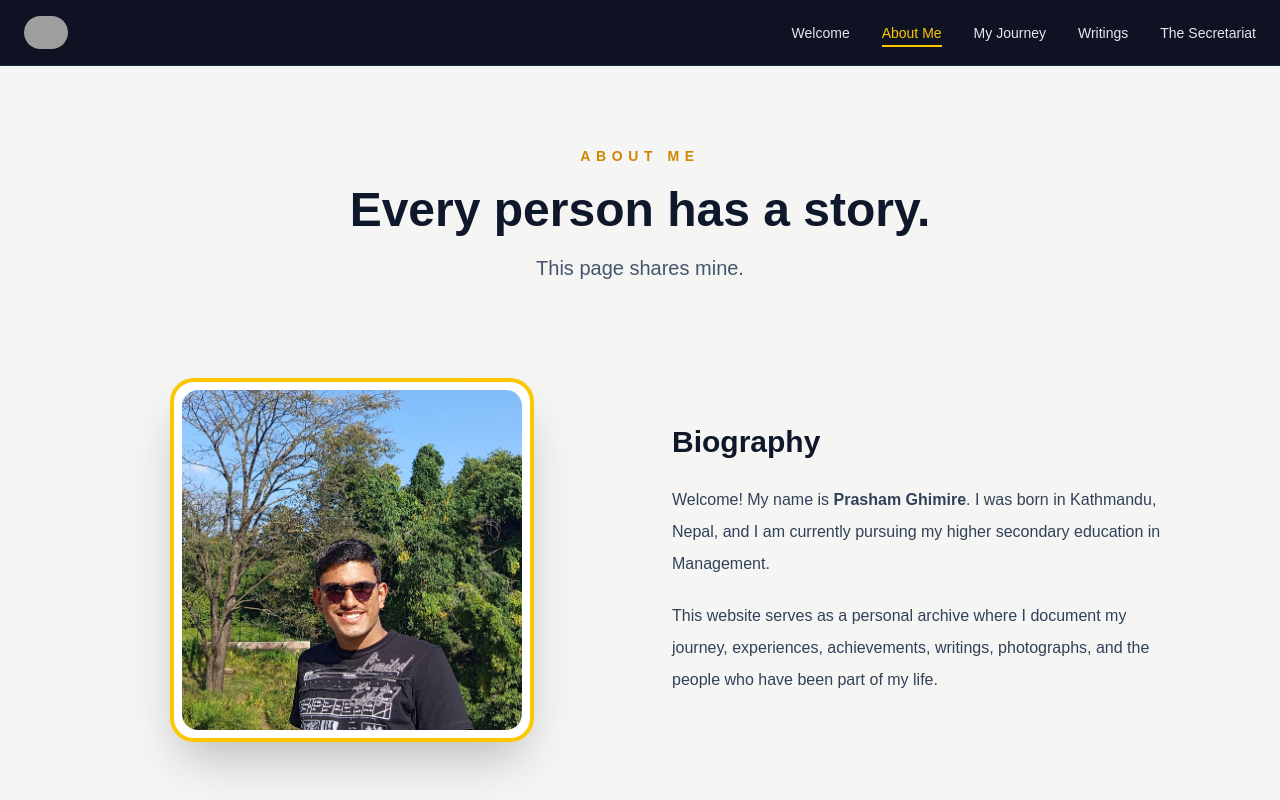
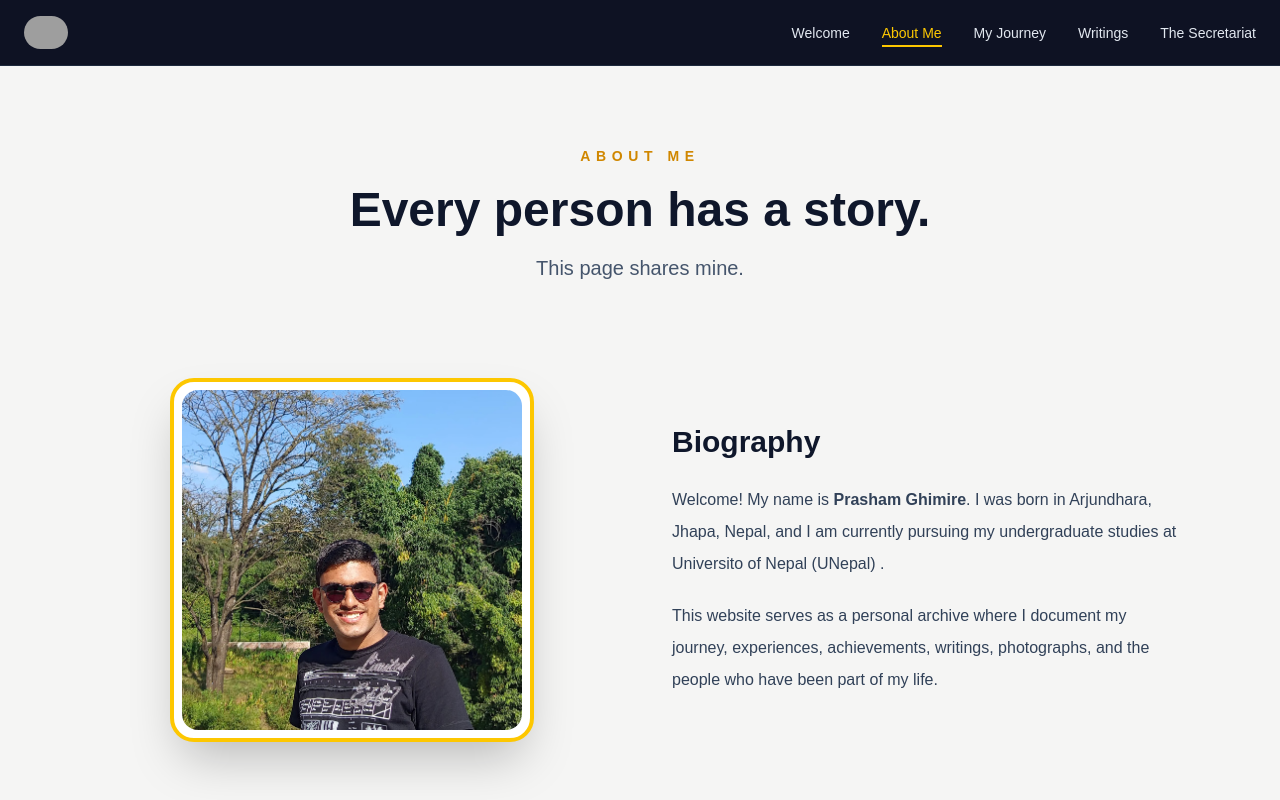
Before and after one commit to prashamghimire/portfolio, a Next.js app: page /about in a window 1280 px wide. Shown: the top 800 px of the page. Built offline with nearby package versions, Linux system fonts and the light colour scheme; grey boxes are pictures that could not be loaded.

Commit message:
updated my about info.

```diff
--- a/app/about/page.tsx
+++ b/app/about/page.tsx
@@ -52,8 +52,8 @@ export default function AboutPage() {
 
             <p className="mt-6 leading-8 text-slate-700">
               Welcome! My name is <strong>Prasham Ghimire</strong>.
-              I was born in Kathmandu, Nepal, and I am currently pursuing
-              my higher secondary education in Management.
+              I was born in Arjundhara, Jhapa, Nepal, and I am currently pursuing
+              my undergraduate studies at Universito of Nepal (UNepal) .
             </p>
 
             <p className="mt-5 leading-8 text-slate-700">
```
